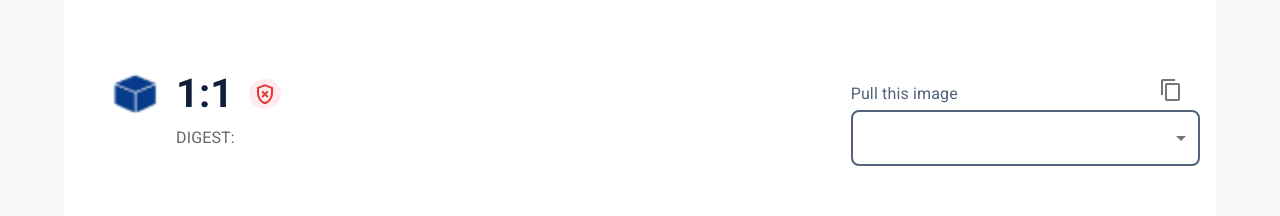
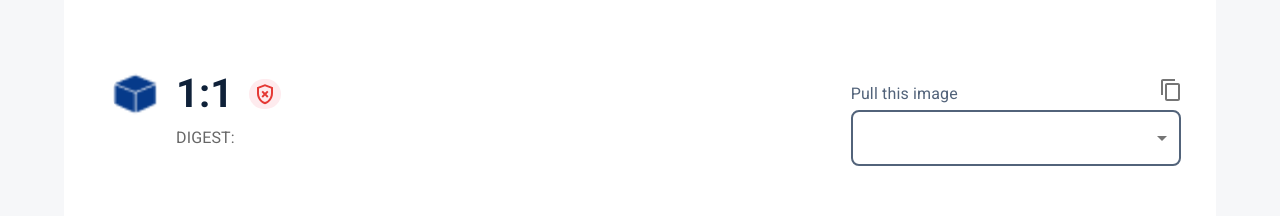
Before and after one commit to project-zot/zui, a React (Create React App) app: page /image/1/tag/1 in a window 1280 px wide. Shown: the part 155-371 px from the top of the page. Built offline with nearby package versions, Linux system fonts and the light colour scheme; no server answers; sample sign-in values are in the browser's storage.

Commit message:
fix: pull image dropdown width
Signed-off-by: Raul Kele <raulkeleblk@gmail.com>

```diff
--- a/src/components/TagDetails.jsx
+++ b/src/components/TagDetails.jsx
@@ -94,11 +94,7 @@ const useStyles = makeStyles(() => ({
   },
   pull: {
     paddingLeft: '1.5rem',
-    flex: 'none',
-    alignSelf: 'stretch',
-    flexGrow: 0,
-    order: 0,
-    width: '100%'
+    justifyContent: 'flex-start'
   },
   card: {
     marginBottom: 2,
@@ -127,6 +123,7 @@ const useStyles = makeStyles(() => ({
       border: '0.125rem solid #52637A'
     },
     m: '0.5rem 0',
+    width: '20.625rem',
     borderRadius: '0.5rem',
     color: '#14191F',
     alignContent: 'left'
```
